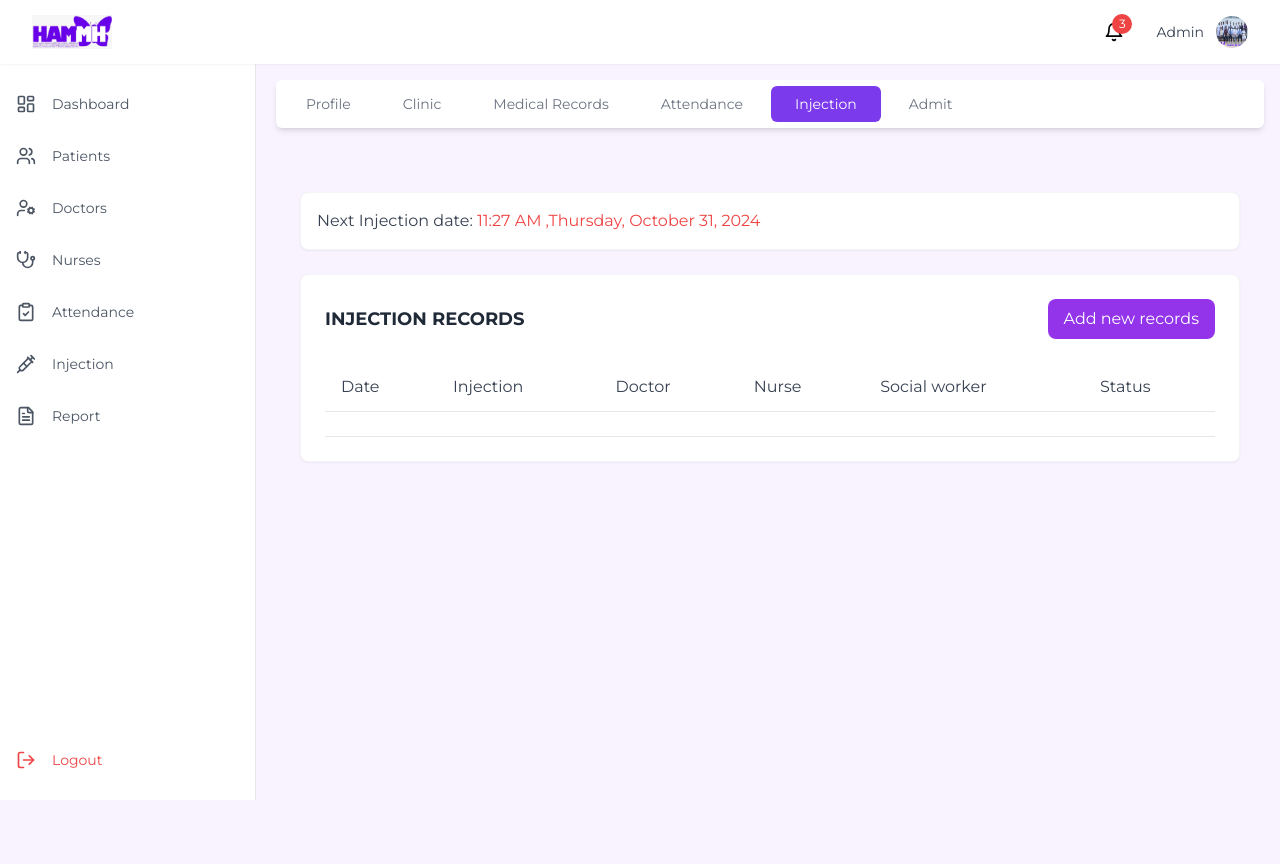
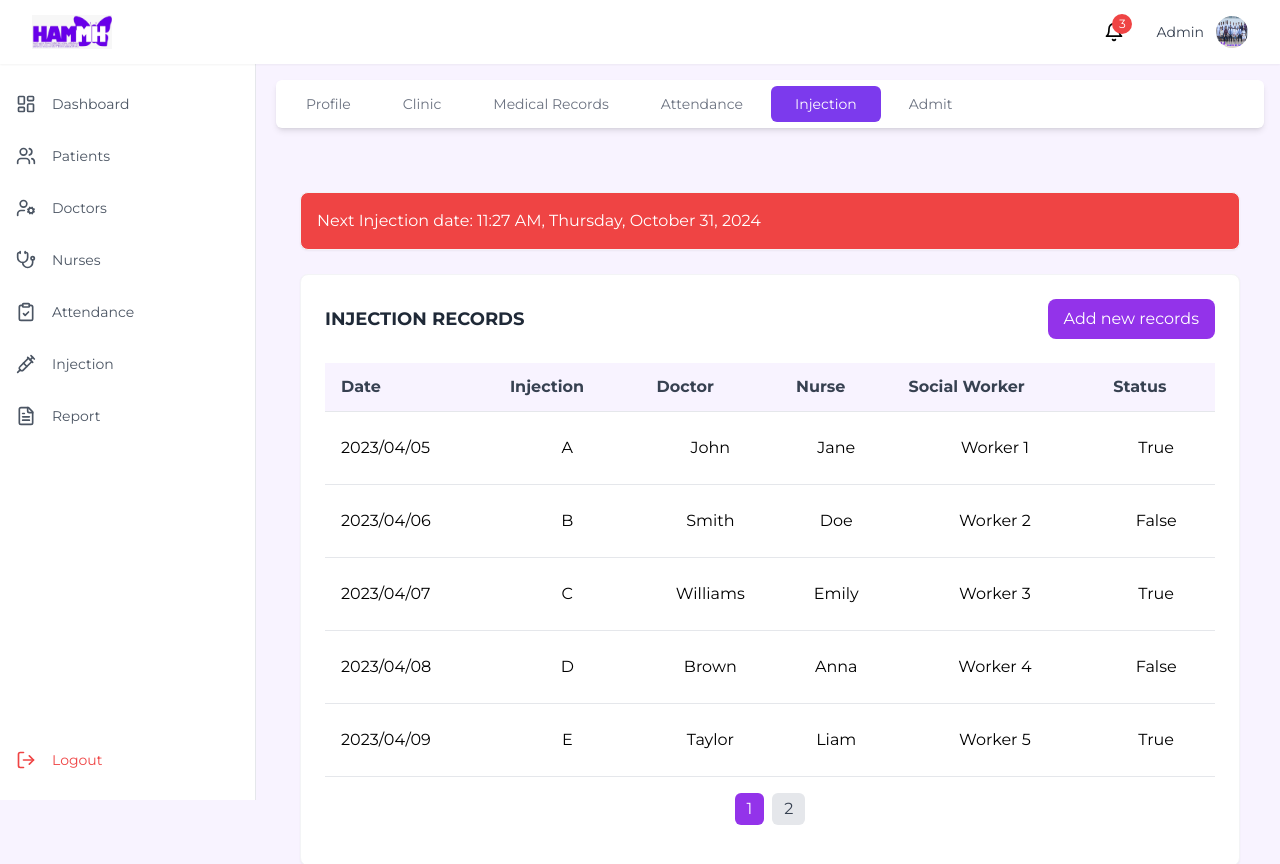
Before and after one commit to Rdilshan/HAMMH, a Next.js app: page /dashboard/patients/1/injection in a window 1280 px wide. Shown: the top 864 px of the page. Built offline with nearby package versions, Linux system fonts and the light colour scheme.

Commit message:
injection table

```diff
--- a/src/app/dashboard/patients/[id]/injection/page.tsx
+++ b/src/app/dashboard/patients/[id]/injection/page.tsx
@@ -1,16 +1,45 @@
-import React from 'react';
+'use client'
+import React, { useState } from 'react';
+import { BiSolidRightArrow, BiSolidDownArrow } from 'react-icons/bi';
 
 const InjectionRecordsSection = () => {
-  // This could be fetched from an API in a real application
-  const nextInjectionDate = "11:27 AM ,Thursday, October 31, 2024";
+  const [currentPage, setCurrentPage] = useState(1);
+  const [expandedRow, setExpandedRow] = useState<number | null>(null);
+  const rowsPerPage = 5;
+
+  const InjectionData = [
+    { date: '2023/04/05', injection: 'A', doctor: 'John', nurse: 'Jane', social: 'Worker 1', status: 'True' },
+    { date: '2023/04/06', injection: 'B', doctor: 'Smith', nurse: 'Doe', social: 'Worker 2', status: 'False' },
+    { date: '2023/04/07', injection: 'C', doctor: 'Williams', nurse: 'Emily', social: 'Worker 3', status: 'True' },
+    { date: '2023/04/08', injection: 'D', doctor: 'Brown', nurse: 'Anna', social: 'Worker 4', status: 'False' },
+    { date: '2023/04/09', injection: 'E', doctor: 'Taylor', nurse: 'Liam', social: 'Worker 5', status: 'True' },
+    { date: '2023/04/10', injection: 'F', doctor: 'Miller', nurse: 'Noah', social: 'Worker 6', status: 'True' },
+    { date: '2023/04/11', injection: 'G', doctor: 'Wilson', nurse: 'Sophia', social: 'Worker 7', status: 'False' },
+  ];
+
+  // Calculate pagination values
+  const indexOfLastRow = currentPage * rowsPerPage;
+  const indexOfFirstRow = indexOfLastRow - rowsPerPage;
+  const currentRows = InjectionData.slice(indexOfFirstRow, indexOfLastRow);
+  const totalPages = Math.ceil(InjectionData.length / rowsPerPage);
+
+  const handlePageChange = (pageNumber: number) => {
+    setCurrentPage(pageNumber);
+  };
+
+  const toggleRow = (index: number) => {
+    setExpandedRow(expandedRow === index ? null : index);
+  };
+
+  const nextInjectionDate = '11:27 AM, Thursday, October 31, 2024';
 
   return (
     <div className="p-6 space-y-6">
       {/* Next Injection Date Card */}
-      <div className="bg-white p-4 rounded-lg shadow-sm border border-gray-100">
-        <div className="text-gray-700">
+      <div className="bg-red-500 p-4 rounded-lg shadow-sm border border-gray-100">
+        <div className="text-white">
           <span className="font-medium">Next Injection date: </span>
-          <span className="text-red-500">{nextInjectionDate}</span>
+          <span className="text-white">{nextInjectionDate}</span>
         </div>
       </div>
 
@@ -18,9 +47,7 @@ const InjectionRecordsSection = () => {
       <div className="bg-white p-6 rounded-lg shadow-sm border border-gray-100">
         <div className="flex justify-between items-center mb-6">
           <h2 className="text-lg font-semibold text-gray-800">INJECTION RECORDS</h2>
-          <button
-            className="bg-purple-600 hover:bg-purple-700 text-white px-4 py-2 rounded-lg transition-colors duration-200 focus:outline-none focus:ring-2 focus:ring-purple-500 focus:ring-opacity-50"
-          >
+          <button className="bg-purple-600 hover:bg-purple-700 text-white px-4 py-2 rounded-lg transition-colors duration-200 focus:outline-none focus:ring-2 focus:ring-purple-500 focus:ring-opacity-50">
             Add new records
           </button>
         </div>
@@ -29,27 +56,87 @@ const InjectionRecordsSection = () => {
         <div className="overflow-x-auto">
           <table className="w-full">
             <thead>
-              <tr className="border-b">
-                <th className="text-left py-3 px-4 font-medium text-gray-700">Date</th>
-                <th className="text-left py-3 px-4 font-medium text-gray-700">Injection</th>
-                <th className="text-left py-3 px-4 font-medium text-gray-700">Doctor</th>
-                <th className="text-left py-3 px-4 font-medium text-gray-700">Nurse</th>
-                <th className="text-left py-3 px-4 font-medium text-gray-700">Social worker</th>
-                <th className="text-left py-3 px-4 font-medium text-gray-700">Status</th>
+              <tr className="border-b bg-[#F8F3FF] ">
+                <th className="text-left py-3 px-4 font-bold text-gray-700">Date</th>
+                <th className="text-left py-3 px-4 font-bold text-gray-700">Injection</th>
+                <th className="text-left py-3 px-4 font-bold text-gray-700 hidden md:table-cell">Doctor</th>
+                <th className="text-left py-3 px-4 font-bold text-gray-700 hidden md:table-cell">Nurse</th>
+                <th className="text-left py-3 px-4 font-bold text-gray-700 hidden md:table-cell">Social Worker</th>
+                <th className="text-left py-3 px-4 font-bold text-gray-700 hidden md:table-cell">Status</th>
               </tr>
             </thead>
             <tbody>
-              {/* Table rows would be dynamically populated here */}
-              <tr className="border-b hover:bg-gray-50 transition-colors duration-150">
-                <td className="py-3 px-4"></td>
-                <td className="py-3 px-4"></td>
-                <td className="py-3 px-4"></td>
-                <td className="py-3 px-4"></td>
-                <td className="py-3 px-4"></td>
-                <td className="py-3 px-4"></td>
-              </tr>
+              {currentRows.length > 0 ? (
+                currentRows.map((row, index) => {
+                  const overallIndex = indexOfFirstRow + index;
+                  return (
+                    <React.Fragment key={overallIndex}>
+                      <tr className="border-b hover:bg-gray-50">
+                        <td className="px-4 py-6 flex items-center gap-2 text-black">
+                          <button
+                            className="text-black md:hidden text-[15px]"
+                            onClick={() => toggleRow(overallIndex)}
+                          >
+                            {expandedRow === overallIndex ? <BiSolidDownArrow /> : <BiSolidRightArrow />}
+                          </button>
+                          {row.date}
+                        </td>
+                        <td className="px-4 py-6 text-center text-black">{row.injection}</td>
+                        <td className="px-4 py-6 text-center hidden md:table-cell text-black">{row.doctor}</td>
+                        <td className="px-4 py-6 text-center hidden md:table-cell text-black">{row.nurse}</td>
+                        <td className="px-4 py-6 text-center hidden md:table-cell text-black">{row.social}</td>
+                        <td className="px-4 py-6 text-center hidden md:table-cell text-black">{row.status}</td>
+                      </tr>
+                      {expandedRow === overallIndex && (
+                        <tr key={`expanded-${overallIndex}`}>
+                          <td colSpan={6} className="px-4 py-4 bg-gray-50 text-sm text-black md:hidden">
+
+                            <div className="flex items-center justify-between py-2">
+                              <p className="font-bold">Contact</p>
+                              <p className='text-black'>{row.doctor}</p>
+                            </div>
+                            <div className="flex items-center justify-between py-2">
+                              <p className="font-bold">Address</p>
+                              <p className='text-black'>{row.nurse}</p>
+                            </div>
+                            <div className="flex items-center justify-between py-2">
+                              <p className="font-bold">Social Worker</p>
+                              <p className='text-black'>{row.social}</p>
+                            </div>
+                            <div className="flex items-center justify-between py-2">
+                              <p className="font-bold">Status</p>
+                              <p className='text-black'>{row.status}</p>
+                            </div>
+                          </td>
+                        </tr>
+                      )}
+                    </React.Fragment>
+                  );
+                })
+              ) : (
+                <tr>
+                  <td colSpan={6} className="px-4 py-2 text-center text-gray-500">
+                    No data found
+                  </td>
+                </tr>
+              )}
             </tbody>
           </table>
+        </div>
+
+        {/* Pagination */}
+        <div className="flex justify-center items-center py-4">
+          {Array.from({ length: totalPages }, (_, i) => i + 1).map((page) => (
+            <button
+              key={page}
+              className={`mx-1 px-3 py-1 rounded-md ${
+                currentPage === page ? 'bg-purple-600 text-white' : 'bg-gray-200 text-gray-700'
+              }`}
+              onClick={() => handlePageChange(page)}
+            >
+              {page}
+            </button>
+          ))}
         </div>
       </div>
     </div>
--- a/src/app/dashboard/patients/[id]/medical-records/page.tsx
+++ b/src/app/dashboard/patients/[id]/medical-records/page.tsx
@@ -36,7 +36,7 @@ const MedicalRecordsGrid: React.FC = () => {
   return (
     <div className="w-full p-4">
       {/* Grid Layout */}
-      <div className="grid grid-cols-5 gap-4">
+      <div className="grid grid-cols-3 lg:grid-cols-5 gap-4">
         {records.map((record: MedicalRecord) => (
           <div
             key={record.id}
--- a/src/app/dashboard/patients/page.tsx
+++ b/src/app/dashboard/patients/page.tsx
@@ -124,7 +124,7 @@ const PatientsDetails = () => {
                                     </tr>
                                     {expandedRow === index && (
                                         <tr key={`expanded-${index}`}>
-                                            <td  className="px-4 py-4 bg-gray-50 text-sm text-gray-600">
+                                            <td  className="px-4 py-4 bg-gray-50 text-sm text-gray-600 md:hidden">
                                                 <div className='flex items-center justify-between py-2'>
                                                     <p className='font-bold'>NIC</p>
                                                     <p>{patient.NIC}</p>
```
Also changed, not shown: src/app/dashboard/patients/[id]/attendance/page.tsx (+7 -7 lines).
